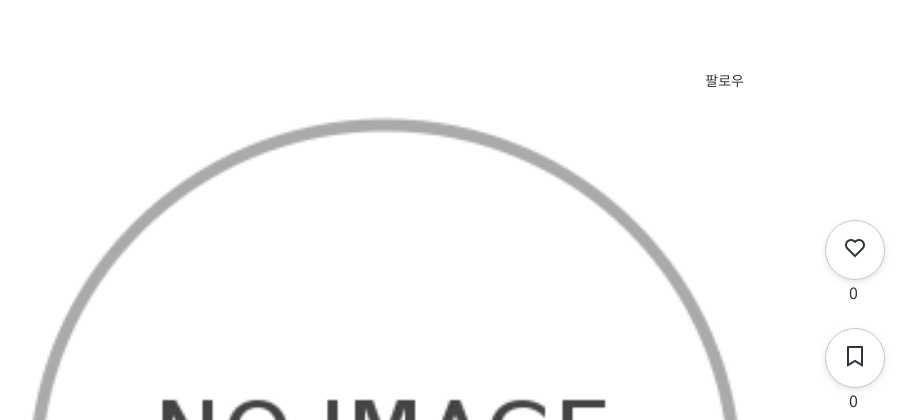
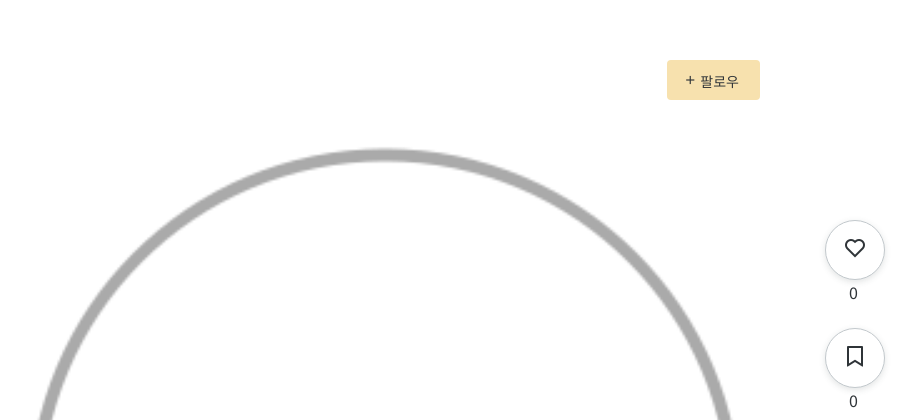
Before and after one commit to rabBit64/Todays-taste, a Django app: template articles/templates/articles/detail.html in a window 1280 px wide. Shown: the part 80-500 px from the top of the page, without its empty margins (255-1171 px from the left). Run offline with Django 3.2, Linux system fonts and the light colour scheme; the template is opened without the code that fills it: values that come from a table or form of the project are taken from there, others are empty; some libraries are stand-ins or nearby versions.

Commit message:
fix:태그 닫힘 수정

```diff
--- a/articles/templates/articles/detail.html
+++ b/articles/templates/articles/detail.html
@@ -6,9 +6,6 @@
 {% block content %}
 {% load static %}
 
-
-
-<!--게시글 제목-->
 <div class="content-detail-section">
   <!--헤더-->
   <div class="content-detail-header">
@@ -24,15 +21,15 @@
         <form action="{% url 'accounts:follow' article.pk %}" method='POST'>
           {% csrf_token %}
           {% if request.user in article.followers.all %}
-                <input class="follow-button" type='submit' value="언팔로우">
-                  {% comment %} <span><i class="ri-add-line"></i></span> {% endcomment %}
-                  {% comment %} <span style="margin-right:5px;"></span> {% endcomment %}
-                </input>
+              <button class="follow-button" type='submit'>
+                <span><i class="ri-add-line"></i></span>
+                <span style="margin-right:5px;">언팔로우</span>
+              </button>
             {% else %}
-                <input class="follow-button" type='submit' value="팔로우">
-                  {% comment %} <span><i class="ri-add-line"></i></span> {% endcomment %}
-                  {% comment %} <span style="margin-right:5px;"></span> {% endcomment %}
-                </input>
+              <button class="follow-button" type='submit'>
+                <span><i class="ri-add-line"></i></span>
+                <span style="margin-right:5px;">팔로우</span>
+              </button>
         </form>
           {% endif %}
 
@@ -53,6 +50,7 @@
       {% endif %}
     </div>
     <!--본문-->
+  </div>
   <div>
     {% if article.image %}
     <img src="{{ article.image.url }}" alt="image" style="width: 100%">
@@ -102,7 +100,6 @@
   </div>
   <hr>
   {% endfor %}
-  </div>
 
 
   <div class="content-sidebar">
```
Lines whose indentation alone changed are shown as unchanged.
